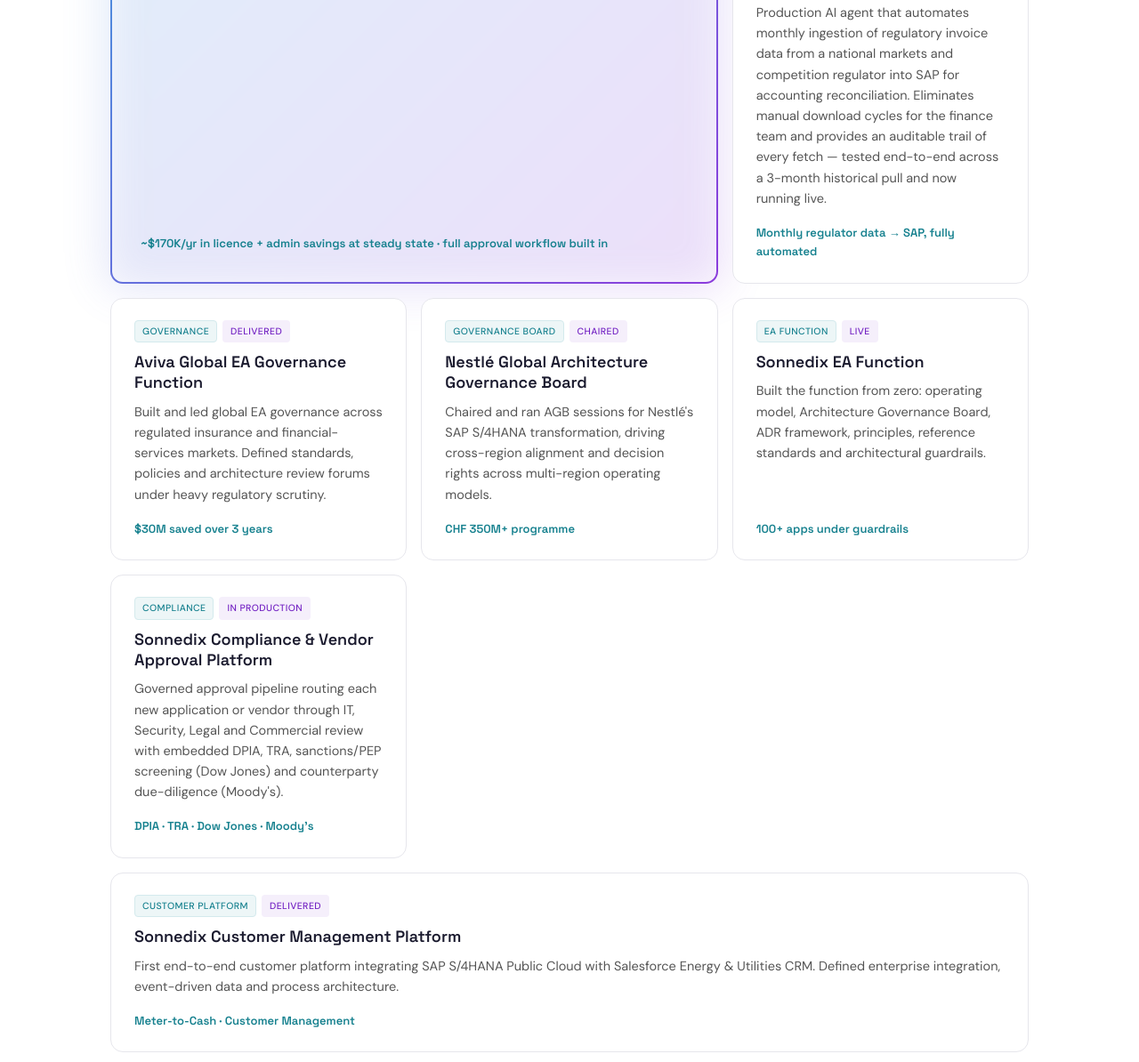
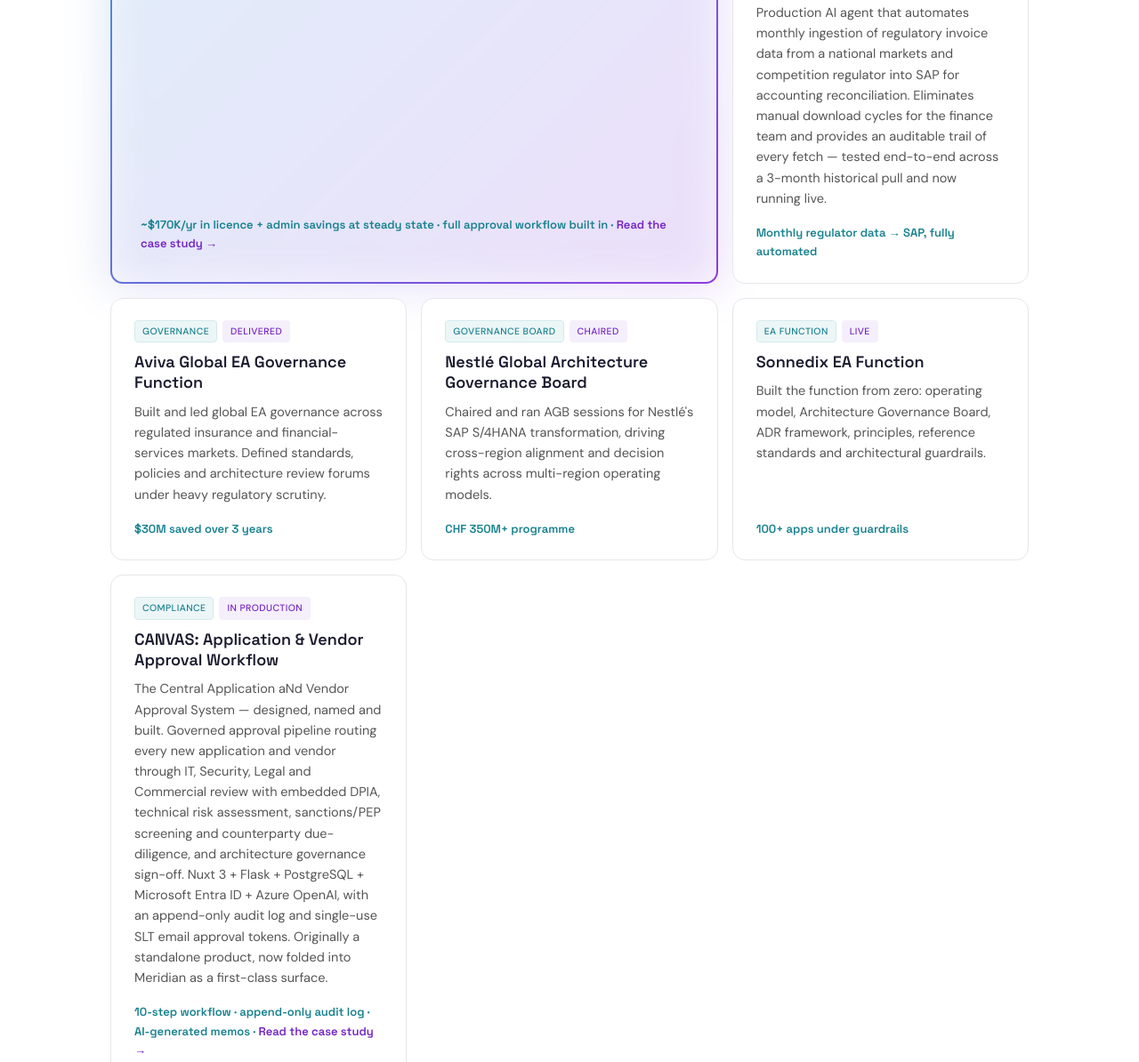
Before and after one commit to Bulchandani/tarun-bulchandanis-com, an Eleventy site: page index.html in a window 1280 px wide. Shown: the part 4690-5884 px from the top of the page at 89% size. Built offline with nearby package versions, Linux system fonts and the light colour scheme; Eleventy itself is replaced by a stand-in of ours; files that its build step writes are made by us from their sources.

Commit message:
Add 'Read the case study →' links on Meridian + CANVAS project cards
Meridian card: append the link to the existing metric line.

CANVAS card: rename the title from 'Sonnedix Compliance & Vendor
Approval Platform' to 'CANVAS: Application & Vendor Approval
Workflow' so it matches the case study and the rest of the site.
Reworked the description to drop Sonnedix and the named vendor
risk-data providers (Dow Jones, Moody's), call out the stack, and
note that it's now folded into Meridian. Updated the metric line
to remove the named services and append the case study link.

```diff
--- a/index.html
+++ b/index.html
@@ -924,7 +924,7 @@
           </div>
           <h3 class="project-title">Meridian: Internal AI-Native EA Platform</h3>
           <p class="project-desc">A case study in replacing a stack of licensed enterprise SaaS with one custom-built, AI-native platform &mdash; architected, designed and personally built end-to-end. Stack: Next.js 15, TypeScript, FastAPI for integration and security, PostgreSQL on Azure, Prisma, Microsoft Entra ID SSO, Vercel AI SDK with Google Gemini, Docker on Azure App Service. Consolidated three licensed enterprise systems &mdash; an EA repository, a PMO and portfolio-management tool, and a compliance tracker &mdash; plus a thicket of manual capability and compliance spreadsheets into one query-able platform with a conversational AI assistant operating over the full portfolio context. Includes a built-in approval workflow that routes every new application and vendor through DPIA, technical risk assessment, sanctions screening and architecture governance sign-off with a complete audit trail. Single source of truth for application portfolio, capability model, PMO initiatives, value streams and governance.</p>
-          <div class="project-metric">~$170K/yr in licence + admin savings at steady state · full approval workflow built in</div>
+          <div class="project-metric">~$170K/yr in licence + admin savings at steady state · full approval workflow built in · <a href="/blog/case-study-meridian/">Read the case study →</a></div>
         </div>
 
         <div class="project-card reveal">
@@ -984,9 +984,9 @@
             <span class="tag">Compliance</span>
             <span class="tag tag-status">In Production</span>
           </div>
-          <h3 class="project-title">Sonnedix Compliance &amp; Vendor Approval Platform</h3>
-          <p class="project-desc">Governed approval pipeline routing each new application or vendor through IT, Security, Legal and Commercial review with embedded DPIA, TRA, sanctions/PEP screening (Dow Jones) and counterparty due-diligence (Moody's).</p>
-          <div class="project-metric">DPIA · TRA · Dow Jones · Moody's</div>
+          <h3 class="project-title">CANVAS: Application &amp; Vendor Approval Workflow</h3>
+          <p class="project-desc">The Central Application aNd Vendor Approval System &mdash; designed, named and built. Governed approval pipeline routing every new application and vendor through IT, Security, Legal and Commercial review with embedded DPIA, technical risk assessment, sanctions/PEP screening and counterparty due-diligence, and architecture governance sign-off. Nuxt 3 + Flask + PostgreSQL + Microsoft Entra ID + Azure OpenAI, with an append-only audit log and single-use SLT email approval tokens. Originally a standalone product, now folded into Meridian as a first-class surface.</p>
+          <div class="project-metric">10-step workflow · append-only audit log · AI-generated memos · <a href="/blog/case-study-canvas/">Read the case study →</a></div>
         </div>
 
         <div class="project-card project-wide reveal">
```
